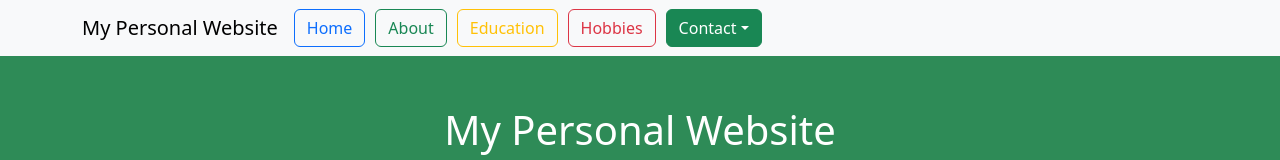
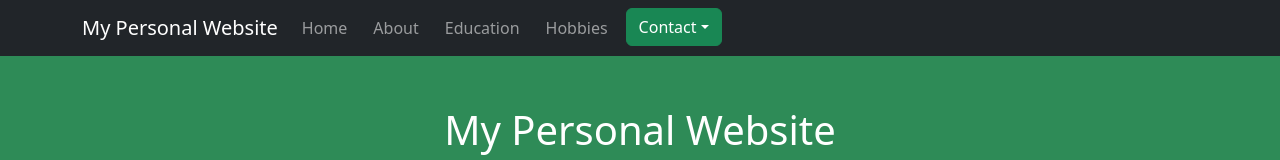
Before and after one commit to ThorKenpachie/frontend, a React (Vite) app: page / in a window 1280 px wide. Shown: the top 160 px of the page. Built offline with nearby package versions, Linux system fonts and the light colour scheme; grey boxes are pictures that could not be loaded.

Commit message:
Update App.jsx

```diff
--- a/src/App.jsx
+++ b/src/App.jsx
@@ -2,10 +2,7 @@ import React from 'react';
 import { Navbar, Nav, Container } from 'react-bootstrap';
 import { BrowserRouter as Router, Routes, Route, Link } from 'react-router-dom';
 import 'bootstrap/dist/css/bootstrap.min.css';
-import Button from 'react-bootstrap/Button';
 import Dropdown from 'react-bootstrap/Dropdown';
-
-
 
 import Home from './pages/Home';
 import About from './pages/About';
@@ -18,42 +15,38 @@ function App() {
     <Router>
       <div style={{ backgroundColor: '#2E8B57', minHeight: '150vh' }}>
 
-        <Navbar bg="light" expand="lg">
+        <Navbar bg="dark" variant="dark" expand="lg">
           <Container>
-            <Navbar.Brand href="/home">My Personal Website</Navbar.Brand>
+            <Navbar.Brand href="/">My Personal Website</Navbar.Brand>
             <Navbar.Toggle aria-controls="basic-navbar-nav" />
             <Navbar.Collapse id="basic-navbar-nav">
               <Nav className="me-auto">
-                <Link to="/" style={{ textDecoration: 'none', marginRight: '10px' }}>
-                  <Button variant="outline-primary">Home</Button>
-                </Link>
-                <Link to="/about" style={{ textDecoration: 'none', marginRight: '10px' }}>
-                  <Button variant="outline-success">About</Button>
-                </Link>
-                <Link to="/education" style={{ textDecoration: 'none', marginRight: '10px' }}>
-                  <Button variant="outline-warning">Education</Button>
-                </Link>
-                <Link to="/hobbies" style={{ textDecoration: 'none', marginRight: '10px' }}>
-                  <Button variant="outline-danger">Hobbies</Button>
-                </Link>
-                <Link to="/contact" style={{ textDecoration: 'none' }}>
+                <Nav.Link as={Link} to="/" style={{ marginRight: '10px' }}>
+                  Home
+                </Nav.Link>
+                <Nav.Link as={Link} to="/about" style={{ marginRight: '10px' }}>
+                  About
+                </Nav.Link>
+                <Nav.Link as={Link} to="/education" style={{ marginRight: '10px' }}>
+                  Education
+                </Nav.Link>
+                <Nav.Link as={Link} to="/hobbies" style={{ marginRight: '10px' }}>
+                  Hobbies
+                </Nav.Link>
                 <Dropdown>
                   <Dropdown.Toggle variant="success" id="dropdown-basic">
                     Contact
                   </Dropdown.Toggle>
                   <Dropdown.Menu>
                     <Dropdown.Item href="mailto:emazo@gbox.ncf.edu.ph">Email Me</Dropdown.Item>
-                <Dropdown.Item href="09923309349">Call Me</Dropdown.Item>
-                <Dropdown.Item href="/about">About</Dropdown.Item>
-
+                    <Dropdown.Item href="tel:09923309349">Call Me</Dropdown.Item>
+                    <Dropdown.Item as={Link} to="/about">About</Dropdown.Item>
                   </Dropdown.Menu>
                 </Dropdown>
-                </Link>
               </Nav>
             </Navbar.Collapse>
           </Container>
         </Navbar>
-
 
         <Routes>
           <Route path="/" element={<Home />} />
```
Lines whose indentation alone changed are shown as unchanged.
